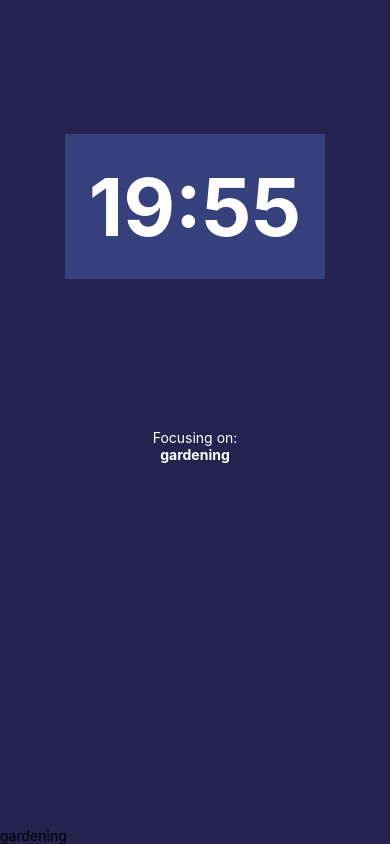
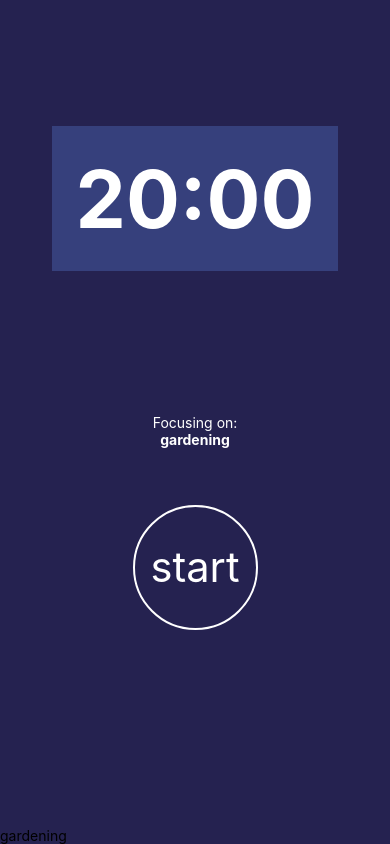
Before and after one commit to HuemanTarget/focus-time, a React Native app: screen / in a window 390 px wide. Built offline with nearby package versions, Linux system fonts and the light colour scheme.

Commit message:
create play and pause button in Timer

```diff
--- a/src/components/Countdown.js
+++ b/src/components/Countdown.js
@@ -22,10 +22,14 @@ export const Countdown = ({ minutes = 20, isPaused }) => {
   };
 
   useEffect(() => {
+    if (isPaused) {
+      return;
+    }
+
     interval.current = setInterval(countDown, 1000);
 
     return () => clearInterval(interval.current);
-  }, []);
+  }, [isPaused]);
 
   const [millis, setMillis] = useState(minutesToMillis(minutes));
 
--- a/src/features/timer/Timer.js
+++ b/src/features/timer/Timer.js
@@ -1,19 +1,29 @@
-import React from 'react';
+import React, { useState } from 'react';
 import { Text, View, StyleSheet } from 'react-native';
 import { Countdown } from '../../components/Countdown';
+import { RoundedButton } from '../../components/RoundedButton';
 import { colors } from '../../utils/colors';
 import { spacing } from '../../utils/sizes';
 
 export const Timer = ({ focusSubject }) => {
+  const [isStarted, setIsStarted] = useState(false);
+
   return (
     <View style={styles.container}>
       <View style={styles.countdown}>
-        <Countdown />
+        <Countdown isPaused={!isStarted} />
       </View>
 
       <View style={{ paddingTop: spacing.xxl }}>
         <Text style={styles.title}>Focusing on:</Text>
         <Text style={styles.task}>{focusSubject}</Text>
+      </View>
+      <View style={styles.buttonWrapper}>
+        {isStarted ? (
+          <RoundedButton title='pause' onPress={() => setIsStarted(false)} />
+        ) : (
+          <RoundedButton title='start' onPress={() => setIsStarted(true)} />
+        )}
       </View>
     </View>
   );
@@ -37,4 +47,10 @@ const styles = StyleSheet.create({
     alignItems: 'center',
     justifyContent: 'center',
   },
+  buttonWrapper: {
+    flex: 0.3,
+    padding: 15,
+    justifyContent: 'center',
+    alignItems: 'center',
+  },
 });
```
